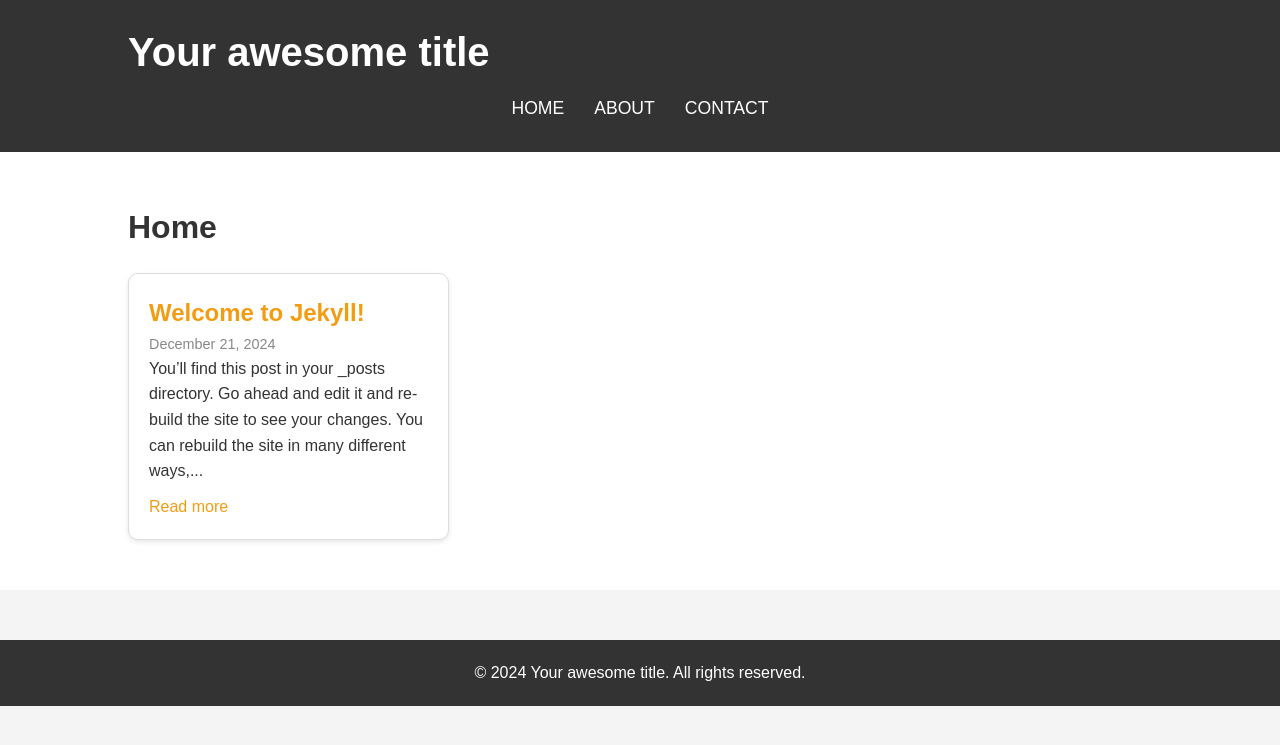
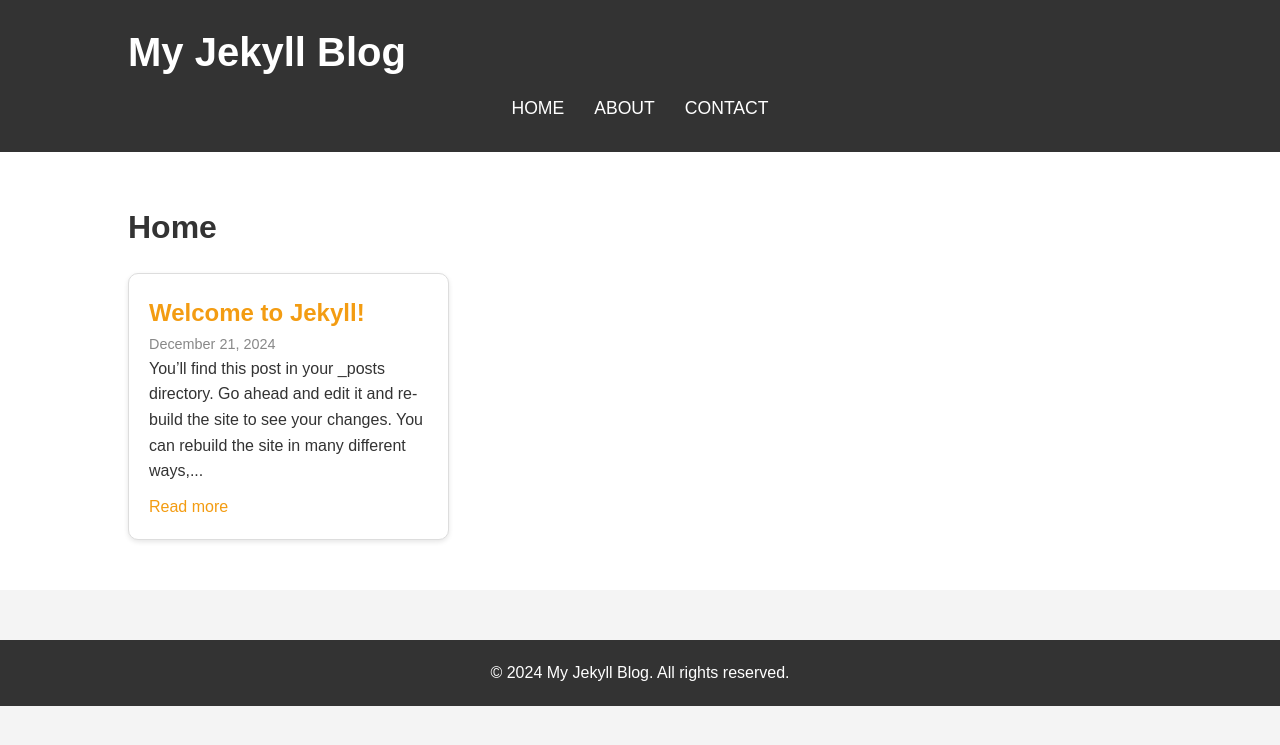
Before and after one commit to Hike-projects/Blogpage, a Jekyll site: the page built from index.markdown, in a window 1280 px wide. Shown: the top 745 px of the page. Built offline with Jekyll 4.4.1, drawn with Linux system fonts in a browser that asks for light colours; part of the change alters nothing that is shown.

Commit message:
Update _config.yml

```diff
--- a/_config.yml
+++ b/_config.yml
@@ -1,56 +1,25 @@
-# Welcome to Jekyll!
-#
-# This config file is meant for settings that affect your whole blog, values
-# which you are expected to set up once and rarely edit after that. If you find
-# yourself editing this file very often, consider using Jekyll's data files
-# feature for the data you need to update frequently.
-#
-# For technical reasons, this file is *NOT* reloaded automatically when you use
-# 'bundle exec jekyll serve'. If you change this file, please restart the server process.
-#
-# If you need help with YAML syntax, here are some quick references for you:
-# https://learn-the-web.algonquindesign.ca/topics/markdown-yaml-cheat-sheet/#yaml
-# https://learnxinyminutes.com/docs/yaml/
-#
-# Site settings
-# These are used to personalize your new site. If you look in the HTML files,
-# you will see them accessed via {{ site.title }}, {{ site.email }}, and so on.
-# You can create any custom variable you would like, and they will be accessible
-# in the templates via {{ site.myvariable }}.
+# Site-wide settings
+title: "My Jekyll Blog"
+description: "A simple blog built with Jekyll"
 
-title: Your awesome title
-email: your-email@example.com
-description: >- # this means to ignore newlines until "baseurl:"
-  Write an awesome description for your new site here. You can edit this
-  line in _config.yml. It will appear in your document head meta (for
-  Google search results) and in your feed.xml site description.
-baseurl: "" # the subpath of your site, e.g. /blog
-url: "" # the base hostname & protocol for your site, e.g. http://example.com
-twitter_username: jekyllrb
-github_username:  jekyll
+# URL and baseurl for deployment
+url: "https://username.github.io"  # Replace with your domain or GitHub Pages URL
+baseurl: "/my-blog"  # Use empty string if the site is hosted at the root
 
-# Build settings
-theme: minima
+# Optional: To serve CSS assets and other assets correctly
+assets:
+  css_dir: "assets/css"  # You can specify the directory for CSS if desired (optional)
+
+# Enable plugins
 plugins:
   - jekyll-feed
-permalink: /:categories/:year/:month/:day/:title/
+  - jekyll-seo-tag
 
-# Exclude from processing.
-# The following items will not be processed, by default.
-# Any item listed under the `exclude:` key here will be automatically added to
-# the internal "default list".
-#
-# Excluded items can be processed by explicitly listing the directories or
-# their entries' file path in the `include:` list.
-#
-# exclude:
-#   - .sass-cache/
-#   - .jekyll-cache/
-#   - gemfiles/
-#   - Gemfile
-#   - Gemfile.lock
-#   - node_modules/
-#   - vendor/bundle/
-#   - vendor/cache/
-#   - vendor/gems/
-#   - vendor/ruby/
+# Include files in the build
+include:
+  - "_posts"  # Include all posts in the build
+
+# Social links (optional)
+social_links:
+  twitter: "https://twitter.com/username"
+  instagram: "https://instagram.com/username"
```
